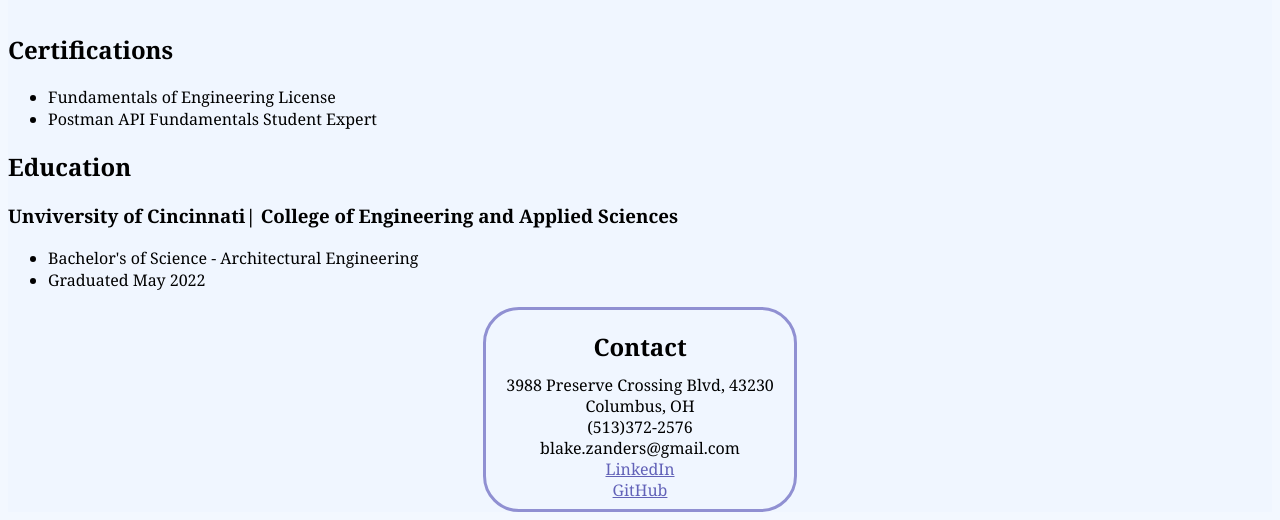
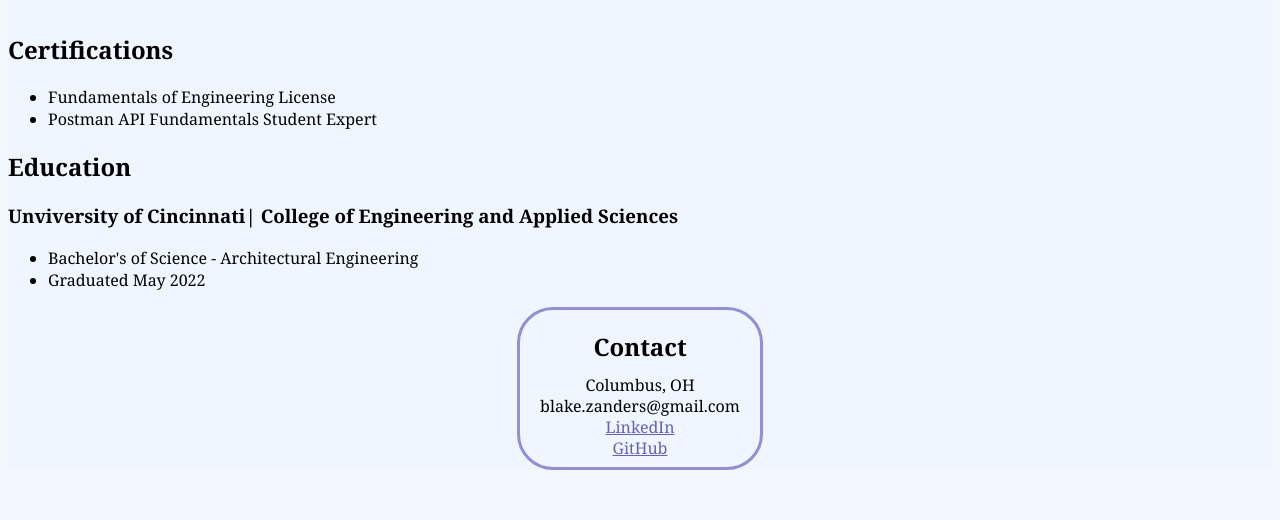
Before and after one commit to Blakez29/Blakez29.github.io, a plain HTML site: page index.html in a window 1280 px wide. Shown: the part 594-1114 px from the top of the page. After the commit the page ends 1072 px from the top, so only its background shows below. Drawn offline with Linux system fonts and the light colour scheme.

Commit message:
no address

```diff
--- a/index.html
+++ b/index.html
@@ -87,9 +87,7 @@
     </section>
     <center><footer id="contact">
         <h2>Contact</h2>
-            <p>3988 Preserve Crossing Blvd, 43230</p>
             <p>Columbus, OH</p>
-            <p>(513)372-2576</p>
             <p>blake.zanders@gmail.com</p>
             <p><a href = 'http://www.linkedin.com/in/blake-zanders-eit-778164128' target="_blank">LinkedIn</a></p>
             <p><a href = 'https://github.com/Blakez29?tab=repositories' target="_blank">GitHub</a></p>
```
